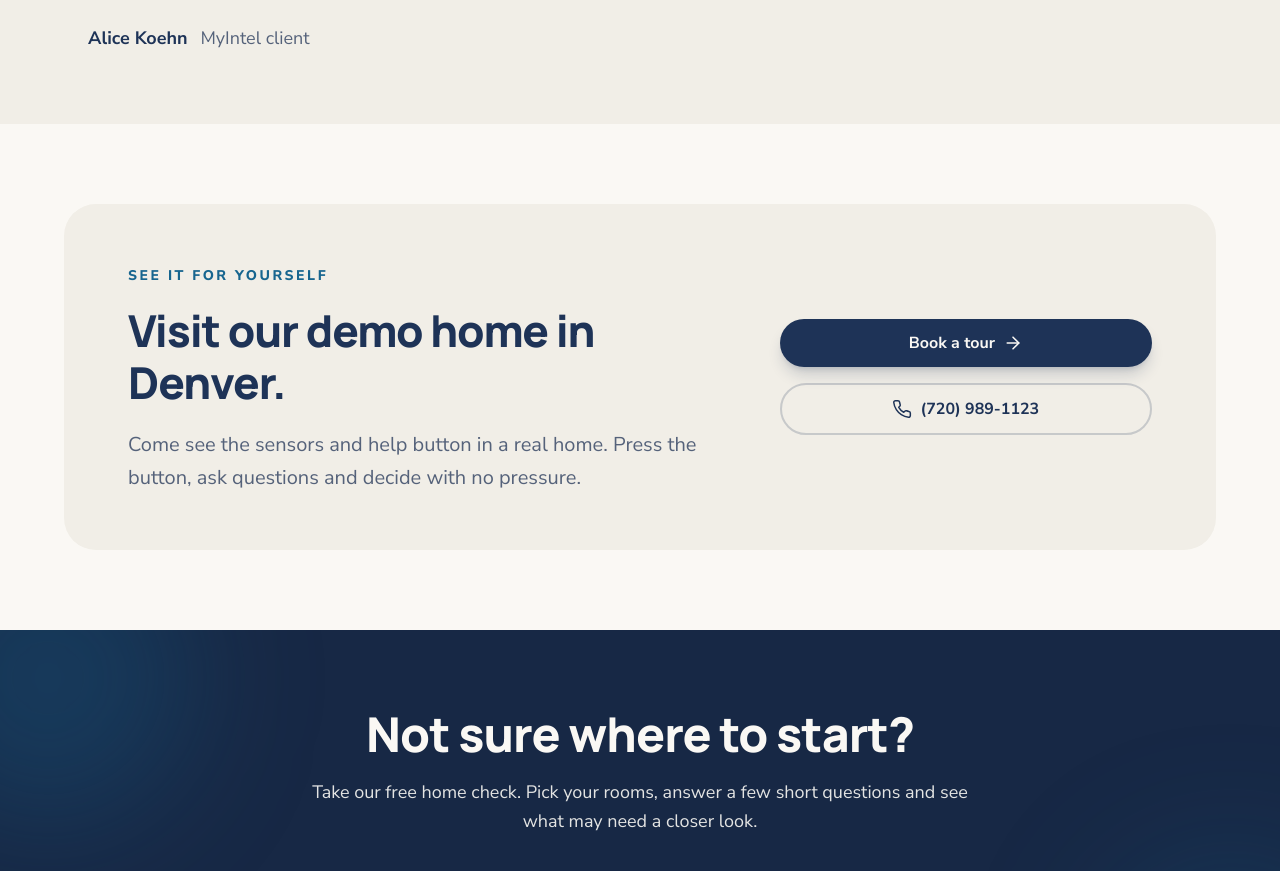
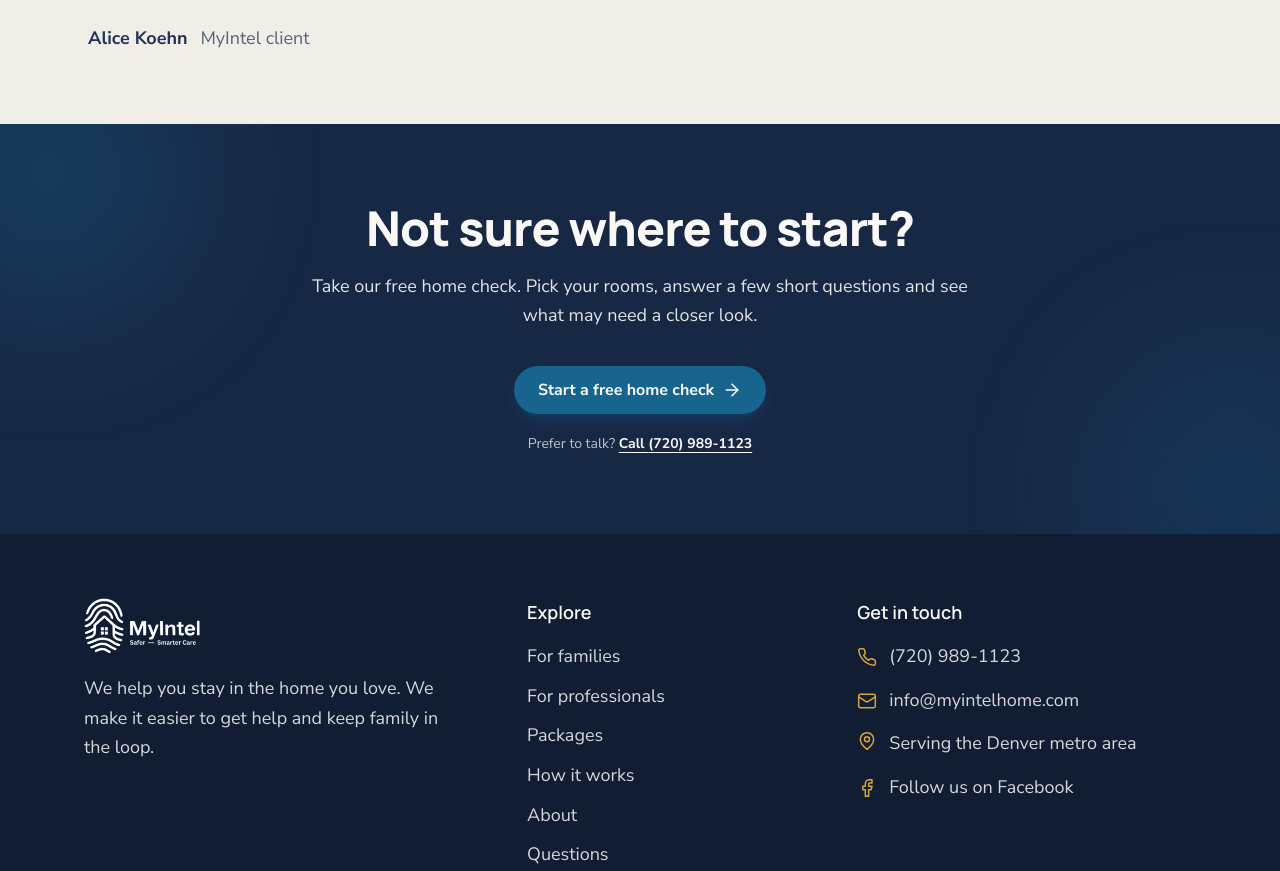
Before and after one commit to MyIntelHome/MyIntel-Website, a Next.js app: page / in a window 1280 px wide. Shown: the part 4992-5863 px from the top of the page. Built offline with nearby package versions, Linux system fonts and the light colour scheme.

Commit message:
Add founder photo and remove demo home tour offers
Co-Authored-By: Claude Opus 5.5 <noreply@anthropic.com>

```diff
--- a/src/app/about/page.tsx
+++ b/src/app/about/page.tsx
@@ -2,7 +2,7 @@ import type { Metadata } from "next";
 import { PageHero } from "@/components/PageHero";
 import { EditorialImage } from "@/components/EditorialImage";
 import { CtaBand } from "@/components/CtaBand";
-import { DemoHome, TrustRow } from "@/components/Proof";
+import { TrustRow } from "@/components/Proof";
 import { site } from "@/lib/site";
 
 export const metadata: Metadata={title:"About MyIntel",description:"MyIntel is a Denver aging-in-place company founded by Austin Gough to help older adults stay safely in the homes they love."};
@@ -16,9 +16,8 @@ export default function AboutPage(){
   <PageHero eyebrow="About MyIntel" title="It began with our own family." body={`MyIntel is a Denver company that helps older adults stay safely in the homes they love, and gives their families peace of mind.`} />
   <section className="container-x pb-16 lg:pb-24"><div className="story-split"><div><h2 className="story-title">A home worth keeping.</h2><div className="story-lead mt-6 space-y-5"><p>Austin Gough had a question. How could he help his grandparents stay in their home when he could not be there every day?</p><p>He set up simple tools in their home so he would know if something was wrong, without cameras and without changing how they lived. Their home still felt like their home.</p><p>MyIntel grew from that idea. Today we bring the same help to families across {site.serviceArea}: a safer home, a help button answered 24/7 and a local team that knows you by name.</p></div></div><figure className="m-0"><EditorialImage src="/photos/family-couch.jpg" alt="Family spending time together at home." className="aspect-[4/3] rounded-[2rem]" /><figcaption className="story-caption">Family is at the heart of our work.</figcaption></figure></div></section>
   <section className="story-quote-section"><figure className="container-x m-auto"><blockquote className="story-title">&ldquo;I wanted to know they were okay.&rdquo;</blockquote><figcaption className="mt-6 text-lg font-bold text-navy">Austin Gough <span className="ml-2 font-normal text-clay">Founder</span></figcaption></figure></section>
-  <section className="story-section container-x"><div className="story-faq-layout"><div><p className="eyebrow">Who you will work with</p><h2 className="story-title mt-4">A small team, on purpose.</h2><p className="story-lead mt-5">You will not get lost in a big company. You get one local team, with licensed experts and a 24/7 monitoring center behind it.</p></div><dl className="story-lines">{team.map(t=><div key={t.title}><dt>{t.title}</dt><dd>{t.body}</dd></div>)}</dl></div></section>
+  <section className="story-section container-x"><div className="story-faq-layout"><div><p className="eyebrow">Who you will work with</p><h2 className="story-title mt-4">A small team, on purpose.</h2><p className="story-lead mt-5">You will not get lost in a big company. You get one local team, with licensed experts and a 24/7 monitoring center behind it.</p><figure className="m-0 mt-8 max-w-sm"><EditorialImage src="/photos/austin-gough.jpg" alt="Austin Gough, founder of MyIntel." className="aspect-square rounded-[2rem]" sizes="(min-width: 1024px) 384px, 100vw" /><figcaption className="story-caption"><strong className="text-navy">Austin Gough</strong>, founder. Your main contact from first call to setup.</figcaption></figure></div><dl className="story-lines">{team.map(t=><div key={t.title}><dt>{t.title}</dt><dd>{t.body}</dd></div>)}</dl></div></section>
   <TrustRow tint eyebrow="What we promise" title="Your home. Your life. Your say." />
-  <DemoHome />
   <CtaBand title="A small check is a good start." body="Take the free home check. See what may need a closer look." />
  </>;
 }
--- a/src/app/contact/page.tsx
+++ b/src/app/contact/page.tsx
@@ -2,16 +2,15 @@ import type { Metadata } from "next";
 import Link from "next/link";
 import { PageHero } from "@/components/PageHero";
 import { site } from "@/lib/site";
-import { Phone, Mail, ArrowRight, Home } from "@/components/icons";
+import { Phone, Mail, ArrowRight } from "@/components/icons";
 
-export const metadata: Metadata={title:"Contact",description:"Call MyIntel at (720) 989-1123, email info@myintelhome.com or book a tour of our Denver demo home."};
+export const metadata: Metadata={title:"Contact",description:"Call MyIntel at (720) 989-1123, email info@myintelhome.com or take a free home check."};
 export default function ContactPage(){
  return <>
   <PageHero eyebrow="Contact" title="Let&apos;s talk about your home." body="Questions about a parent, a quote for your home or a client referral. You will talk with a real person in Denver." />
-  <section className="container-x pb-16 lg:pb-24"><div className="contact-open-grid contact-grid-3">
+  <section className="container-x pb-16 lg:pb-24"><div className="contact-open-grid">
    <div><h2 className="story-title">Call us.</h2><p className="story-lead mt-4">The fastest way to get a quote or ask a question.</p><a href={site.phoneHref} className="btn-primary mt-6"><Phone className="h-5 w-5" />{site.phone}</a></div>
    <div><h2 className="story-title">Send a note.</h2><p className="story-lead mt-4">Tell us who the help is for and the best way to reach you.</p><a href={site.emailHref} className="story-link mt-6 break-all"><Mail className="h-5 w-5 shrink-0" />{site.email}</a></div>
-   <div><h2 className="story-title">Visit the demo home.</h2><p className="story-lead mt-4">See the help button and sensors working in a real Denver home.</p><a href={site.demoTourHref} className="story-link mt-6"><Home className="h-5 w-5 shrink-0" />Book a tour</a></div>
   </div></section>
   <section className="story-section story-tint"><div className="container-x story-heading"><div><p className="eyebrow">Close to home</p><h2 className="story-title mt-4">Where we work.</h2></div><div><p className="story-lead">We set up homes and do home safety visits in {site.serviceArea}.</p><p className="story-lead mt-5">You can take the free online home check wherever you live.</p><a href={site.homeCheckUrl} target="_blank" rel="noopener noreferrer" className="btn-primary mt-7">Start a free home check</a><Link href="/partners#partnership-contact" className="story-link mt-4">Referring a client? <ArrowRight aria-hidden="true" className="h-5 w-5" /></Link><a href={site.facebookUrl} target="_blank" rel="noopener noreferrer" className="story-link">Find us on Facebook <ArrowRight aria-hidden="true" className="h-5 w-5" /></a></div></div></section>
  </>;
--- a/src/app/families/page.tsx
+++ b/src/app/families/page.tsx
@@ -3,7 +3,7 @@ import Link from "next/link";
 import { EditorialHero } from "@/components/EditorialHero";
 import { EditorialImage } from "@/components/EditorialImage";
 import { CtaBand } from "@/components/CtaBand";
-import { DemoHome, Steps, TrustRow } from "@/components/Proof";
+import { Steps, TrustRow } from "@/components/Proof";
 import { site } from "@/lib/site";
 import { ArrowRight, Phone } from "@/components/icons";
 
@@ -32,7 +32,6 @@ export default function FamiliesPage(){
   <Steps tint eyebrow="Getting started" title="You don't have to figure this out alone." />
   <TrustRow />
   <section className="story-section story-tint"><div className="container-x story-faq-layout"><div><p className="eyebrow">A few answers</p><h2 className="story-title mt-4">What families ask.</h2><Link href="/faq" className="story-link mt-6">More questions <ArrowRight aria-hidden="true" className="h-5 w-5" /></Link></div><div className="simple-faq">{questions.map(f=><details key={f.q}><summary>{f.q}</summary><p>{f.a}</p></details>)}</div></div></section>
-  <DemoHome />
   <CtaBand title="Start with one small check." body="Our free home check gives you and your parent a place to start. You choose what comes next." />
  </>;
 }
--- a/src/app/faq/page.tsx
+++ b/src/app/faq/page.tsx
@@ -10,7 +10,6 @@ const groups=[
   {q:"What does MyIntel do?",a:"We help older adults stay safely at home. We check the home for fall risks, set up a help button and simple sensors for free, and a 24/7 monitoring center answers when help is needed. Family gets the updates you choose."},
   {q:"Where do I start?",a:"Try the free home check online, or call us. It takes a few minutes and shows what may need a closer look."},
   {q:"Where do you work?",a:`We set up homes and do home safety visits in ${site.serviceArea}. The online home check works anywhere.`},
-  {q:"Can I see it before I decide?",a:"Yes. Book a tour of our demo home in Denver. You can press the help button and see how everything works."},
  ]},
  {name:"Cost",items:[
   {q:"How much does it cost?",a:"We are finalizing plan prices. Call us and we will give you a quote for your home. Setup is always free."},
--- a/src/app/globals.css
+++ b/src/app/globals.css
@@ -240,7 +240,6 @@ section.bg-navy :focus-visible, section.bg-navy-dark :focus-visible, footer :foc
 .step-top { display: flex; align-items: center; justify-content: space-between; }
 .step-number { display: flex; width: 40px; height: 40px; align-items: center; justify-content: center; border-radius: 50%; background: #1e3357; color: #fff; font-size: 18px; font-weight: 800; }
 .stat-grid > div { border-top: 1px solid rgba(250, 248, 244, 0.25); padding-top: 22px; }
-.demo-card { display: grid; gap: 28px; align-items: center; border-radius: 32px; background: #f1eee7; padding: 32px 24px; }
 .plan-mini { display: flex; flex-direction: column; overflow: hidden; border: 1px solid #d6dedc; border-radius: 24px; background: #fff; }
 .plan-mini-photo { position: relative; aspect-ratio: 4 / 3; background: #faf8f4; }
 .plan-mini-body { padding: 22px 24px 26px; }
@@ -253,12 +252,10 @@ section.bg-navy :focus-visible, section.bg-navy-dark :focus-visible, footer :foc
 @media (min-width: 768px) {
   .trust-grid, .step-grid, .who-grid { grid-template-columns: repeat(2, minmax(0, 1fr)); }
   .stat-grid, .plan-mini-grid { grid-template-columns: repeat(3, minmax(0, 1fr)); gap: 32px; }
-  .demo-card { padding: 48px; }
 }
 @media (min-width: 1024px) {
   .trust-grid, .step-grid { grid-template-columns: repeat(4, minmax(0, 1fr)); }
   .who-grid { grid-template-columns: repeat(3, minmax(0, 1fr)); }
-  .demo-card { grid-template-columns: 1.6fr 1fr; gap: 56px; padding: 56px 64px; }
 }
 @media (min-width: 768px) { .step-grid-3 { grid-template-columns: repeat(3, minmax(0, 1fr)) !important; } }
 @media (min-width: 1024px) { .contact-grid-3 { grid-template-columns: repeat(3, minmax(0, 1fr)) !important; gap: 48px; } }
--- a/src/app/how-it-works/page.tsx
+++ b/src/app/how-it-works/page.tsx
@@ -3,7 +3,7 @@ import Link from "next/link";
 import { PageHero } from "@/components/PageHero";
 import { EditorialImage } from "@/components/EditorialImage";
 import { CtaBand } from "@/components/CtaBand";
-import { DemoHome, Steps } from "@/components/Proof";
+import { Steps } from "@/components/Proof";
 import { ArrowRight } from "@/components/icons";
 
 export const metadata: Metadata={title:"How It Works",description:"From a free home check to a home safety visit, free setup and a help button answered 24/7. See how MyIntel keeps an older adult safe at home."};
@@ -20,7 +20,6 @@ export default function HowItWorksPage(){
   <section className="container-x pb-16 lg:pb-24"><figure className="m-0"><EditorialImage src="/photos/packages/home-layout.webp" alt="Sample home with room sensors, a fall sensor, a home hub and a voice help unit." fit="contain" className="aspect-[3/2] max-h-[620px] rounded-[2rem]" priority /><figcaption className="story-caption">A sample home. We choose each spot with you during setup.</figcaption></figure></section>
   <section className="story-section story-tint"><div className="container-x story-faq-layout"><div><p className="eyebrow">What goes in the home</p><h2 className="story-title mt-4">Simple tools. Nothing to learn.</h2><Link href="/solutions" className="story-link mt-6">See what each plan includes <ArrowRight className="h-5 w-5" aria-hidden="true" /></Link></div><dl className="story-lines">{tools.map(t=><div key={t.title}><dt>{t.title}</dt><dd>{t.body}</dd></div>)}</dl></div></section>
   <section className="story-section container-x"><div className="story-heading"><div><p className="eyebrow">Your home. Your say.</p><h2 className="story-title mt-4">You choose who knows what.</h2></div><div className="story-lead space-y-5"><p>You pick who gets updates, like a daughter, a neighbor or a care team. You can change it any time.</p><p>Room sensors notice movement, not faces. There are no cameras. The voice unit uses a microphone only for help calls.</p></div></div></section>
-  <DemoHome />
   <CtaBand title="Start with a free home check." body="See what may need a closer look. Then we can talk through the next step together." />
  </>;
 }
--- a/src/app/page.tsx
+++ b/src/app/page.tsx
@@ -6,7 +6,7 @@ import { EditorialHero } from "@/components/EditorialHero";
 import { EditorialImage } from "@/components/EditorialImage";
 import { AudiencePaths } from "@/components/AudiencePaths";
 import { CtaBand } from "@/components/CtaBand";
-import { DemoHome, FallStats, Steps, TrustRow } from "@/components/Proof";
+import { FallStats, Steps, TrustRow } from "@/components/Proof";
 import { ArrowRight, Check, Phone } from "@/components/icons";
 
 const offer = [
@@ -51,8 +51,6 @@ export default function HomePage() {
 
     <section className="story-quote-section"><figure className="container-x m-auto"><blockquote className="max-w-4xl font-display text-3xl font-semibold leading-snug text-navy sm:text-4xl">&ldquo;The system has given us so much peace of mind.&rdquo;</blockquote><figcaption className="mt-6 text-lg font-bold text-navy">Alice Koehn <span className="ml-2 font-normal text-clay">MyIntel client</span></figcaption></figure></section>
 
-    <DemoHome />
-
     <CtaBand title="Not sure where to start?" body="Take our free home check. Pick your rooms, answer a few short questions and see what may need a closer look." />
   </>;
 }
--- a/src/app/partners/page.tsx
+++ b/src/app/partners/page.tsx
@@ -1,7 +1,7 @@
 import type { Metadata } from "next";
 import Link from "next/link";
 import { EditorialHero } from "@/components/EditorialHero";
-import { DemoHome, Steps, TrustRow } from "@/components/Proof";
+import { Steps, TrustRow } from "@/components/Proof";
 import { site } from "@/lib/site";
 import { Phone, Mail, ArrowRight, Building, Stethoscope, Users, Home, ClipboardCheck, Heart } from "@/components/icons";
 
@@ -46,8 +46,6 @@ export default function PartnersPage(){
 
   <section className="story-section story-tint" aria-labelledby="limits-title"><div className="container-x story-faq-layout"><div><p className="eyebrow">Good to know</p><h2 id="limits-title" className="story-title mt-4">Clear about what we do.</h2></div><ul className="limits-list">{limits.map(l=><li key={l}>{l}</li>)}</ul></div></section>
 
-  <DemoHome audience="pro" />
-
   <section id="partnership-contact" className="story-breath scroll-mt-28 bg-navy text-cream"><div className="container-x"><p className="eyebrow !text-cream/80">Let&apos;s talk</p><h2 className="story-title mt-4 !text-cream">Refer a client or start a partnership.</h2><p className="mt-5 max-w-2xl text-xl leading-relaxed text-cream/90">Tell us who you serve and what your team needs. To refer a client, include their name, the best way to reach them and anything we should know. We usually reply within one business day.</p><div className="mt-8 flex flex-col gap-4 sm:flex-row"><a href={site.referralHref} className="btn-light"><Mail className="h-5 w-5" />Email a referral</a><a href={site.phoneHref} className="btn-light"><Phone className="h-5 w-5" />{site.phone}</a></div></div></section>
  </>;
 }
--- a/src/components/Proof.tsx
+++ b/src/components/Proof.tsx
@@ -1,5 +1,5 @@
-import { fallStats, site, trust } from "@/lib/site";
-import { ArrowRight, Bell, ClipboardCheck, EyeOff, Home, MapPin, Phone, ShieldCheck, Wrench } from "@/components/icons";
+import { fallStats, trust } from "@/lib/site";
+import { Bell, ClipboardCheck, EyeOff, Home, MapPin, ShieldCheck, Wrench } from "@/components/icons";
 
 const trustIcons = { monitoring: Bell, ots: ShieldCheck, cameras: EyeOff, local: MapPin } as const;
 
@@ -37,13 +37,3 @@ export function Steps({ title = "How MyIntel works.", eyebrow = "Four simple ste
     </div>
   </section>;
 }
-
-export function DemoHome({ audience = "family" }: { audience?: "family" | "pro" }) {
-  return <section className="story-section container-x" aria-labelledby="demo-title">
-    <div className="demo-card">
-      <div><p className="eyebrow">See it for yourself</p><h2 id="demo-title" className="story-title mt-4">Visit our demo home in Denver.</h2>
-        <p className="story-lead mt-5">{audience === "pro" ? "Bring your team. Press the help button, walk past a sensor and see what an alert looks like before you refer anyone." : "Come see the sensors and help button in a real home. Press the button, ask questions and decide with no pressure."}</p></div>
-      <div className="flex flex-col gap-4 sm:flex-row lg:flex-col"><a href={site.demoTourHref} className="btn-primary">Book a tour <ArrowRight className="h-5 w-5" /></a><a href={site.phoneHref} className="btn-outline"><Phone className="h-5 w-5" />{site.phone}</a></div>
-    </div>
-  </section>;
-}
--- a/src/lib/site.ts
+++ b/src/lib/site.ts
@@ -12,7 +12,6 @@ export const site = {
   homeCheckUrl: "https://homecheck.myintelhome.com",
   facebookUrl: "https://www.facebook.com/profile.php?id=61572203865392",
   serviceArea: "the Denver metro area",
-  demoTourHref: "mailto:info@myintelhome.com?subject=Demo%20home%20tour",
   referralHref: "mailto:info@myintelhome.com?subject=Client%20referral%20or%20partnership",
 };
 
```
Also changed, not shown: public/photos/austin-gough.jpg (added).
